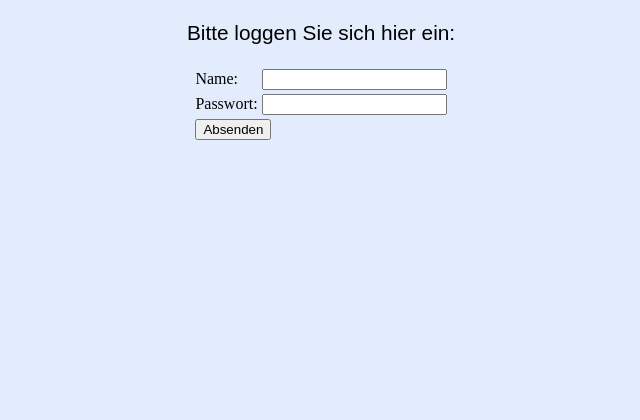
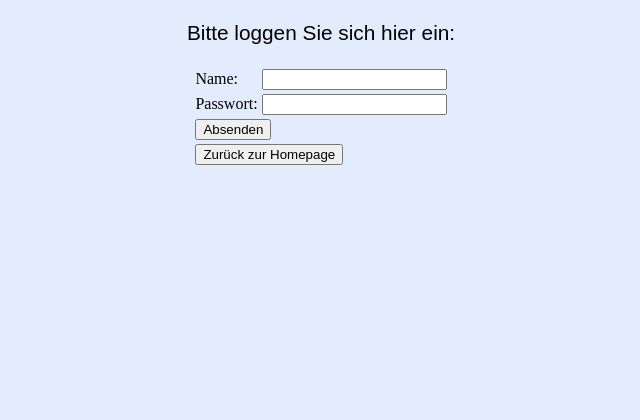
Before and after one commit to Osiran/SandwichSurf, a PHP site: page /login in a window 1280 px wide. Shown: the part 214-634 px from the top of the page, without its empty margins (319-959 px from the left). Run offline with PHP 8.4, Linux system fonts and the light colour scheme.

Commit message:
Update login.view.php

```diff
--- a/app/Views/login.view.php
+++ b/app/Views/login.view.php
@@ -30,6 +30,9 @@
                         <tr>
                             <td colspan="2"><button type="submit">Absenden</button></td>
                         </tr>
+                        <tr>
+                            <td colspan="2"><a href="home"><button type="button">Zurück zur Homepage</button></a></td>
+                        </tr>
                     </table>
                     <?php foreach ($errors as $e) { ?>
                         <p class="error"><?= $e ?></p>
```
